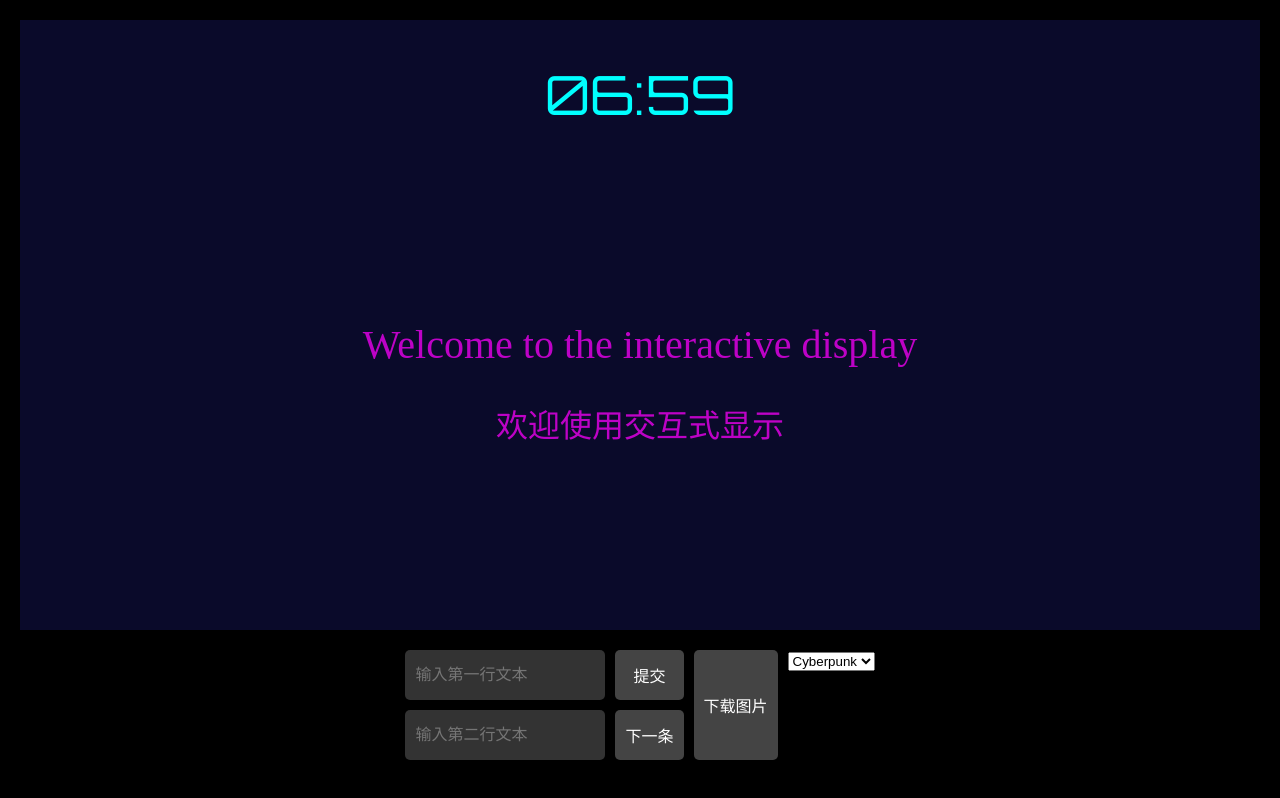
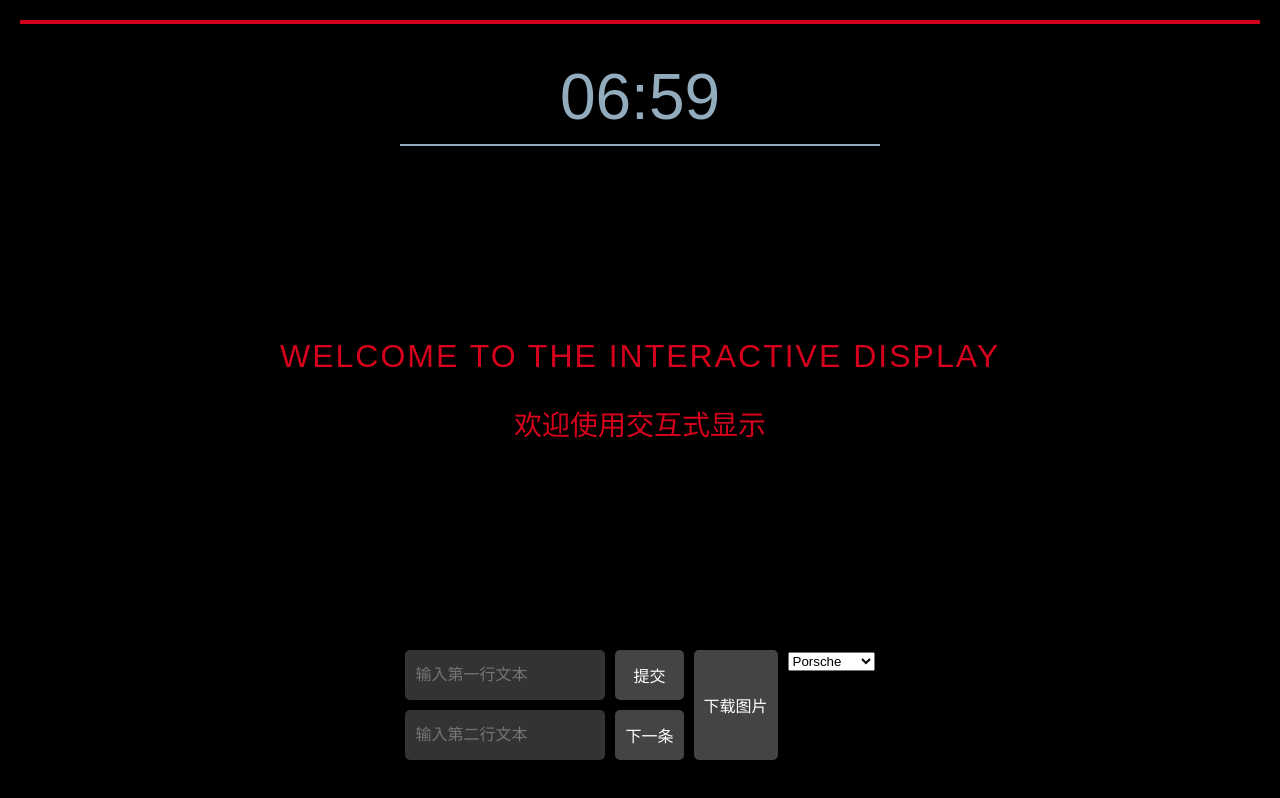
Before and after one commit to SepineTam/lighting, a Next.js app: page / in a window 1280 px wide. Built offline with nearby package versions, Linux system fonts and the light colour scheme.

Commit message:
添加保时捷风格主题

```diff
--- a/app/components/InteractiveDisplay.tsx
+++ b/app/components/InteractiveDisplay.tsx
@@ -4,6 +4,7 @@ import React, { useState, useEffect, useRef } from 'react';
 import styles from './InteractiveDisplay.module.css';
 import config from '../config.json';
 import html2canvas from 'html2canvas';
+import Image from 'next/image';
 
 // 如果您需要使用 Options 类型，可以这样声明：
 type Html2CanvasOptions = Parameters<typeof html2canvas>[1];
@@ -162,28 +163,50 @@ const InteractiveDisplay: React.FC<InteractiveDisplayProps> = ({ initialTheme })
               />
             </>
           )}
+          {currentTheme === 'Porsche' && themeConfig.porscheEffect && themeConfig.porscheEffect.enabled && (
+            <div
+              className={styles.porscheStripe}
+              style={{
+                position: 'absolute',
+                top: 0,
+                left: 0,
+                right: 0,
+                height: themeConfig.porscheEffect.stripeWidth,
+                backgroundColor: themeConfig.porscheEffect.stripeColor,
+                zIndex: 2,
+              }}
+            />
+          )}
         </div>
         <div className={styles.content}>
-          {currentTheme === 'Lighton' ? (
-            <div className={styles.clock} style={themeConfig.clockStyle}>
-              <ClockIcon time={currentTime} />
-            </div>
-          ) : (
+          <div className={styles.clockContainer}>
             <div className={styles.clock} style={themeConfig.clockStyle}>
               {currentTime}
             </div>
-          )}
+            {currentTheme === 'Porsche' && themeConfig.underlineStyle && (
+              <div
+                className={styles.underline}
+                style={{
+                  backgroundColor: themeConfig.underlineStyle.color,
+                  height: themeConfig.underlineStyle.height,
+                  width: `calc(${themeConfig.clockStyle.fontSize} * ${themeConfig.underlineStyle.widthMultiplier} * 5)`, // 5 是时间字符的大致数量
+                  margin: '0 auto',
+                  marginTop: '10px' // 调整此值以改变线条与时间的距离
+                }}
+              />
+            )}
+          </div>
           <div className={styles.textLayer}>
             <div className={styles.displayArea}>
               <p
                 className={styles.englishText}
-                style={currentTheme === 'Cyberpunk' ? themeConfig.englishTextStyle : themeConfig.textStyle}
+                style={currentTheme === 'Porsche' ? themeConfig.englishTextStyle : themeConfig.textStyle}
               >
                 {displayText.en}
               </p>
               <p
                 className={styles.chineseText}
-                style={currentTheme === 'Cyberpunk' ? themeConfig.chineseTextStyle : {...themeConfig.textStyle, fontFamily: "'SimSun', serif"}}
+                style={currentTheme === 'Porsche' ? themeConfig.chineseTextStyle : {...themeConfig.textStyle, fontFamily: "'SimSun', serif"}}
               >
                 {displayText.zh}
               </p>
--- a/app/config.json
+++ b/app/config.json
@@ -1,6 +1,6 @@
 {
-  "themes": ["Halo", "Cyberpunk", "Lighton"],
-  "currentTheme": "Cyberpunk",
+  "themes": ["Halo", "Cyberpunk", "Lighton", "Porsche"],
+  "currentTheme": "Porsche",
   "texts": [
     {
       "en": "Welcome to the interactive display",
--- /dev/null
+++ b/app/themes/Porsche/config.json
@@ -0,0 +1,41 @@
+{
+  "backgroundColor": "#000000",
+  "clockStyle": {
+    "color": "#93acbd",
+    "fontSize": "64px",
+    "fontWeight": "300",
+    "fontFamily": "'Porsche Next', 'Arial', sans-serif"
+  },
+  "underlineStyle": {
+    "color": "#93acbd",
+    "height": "2px",
+    "widthMultiplier": 1.5
+  },
+  "textStyle": {
+    "color": "#D5001C",
+    "fontSize": "28px",
+    "fontWeight": "300",
+    "fontFamily": "'Porsche Next', 'Arial', sans-serif"
+  },
+  "englishTextStyle": {
+    "color": "#D5001C",
+    "fontSize": "32px",
+    "fontWeight": "300",
+    "fontFamily": "'Porsche Next', 'Arial', sans-serif",
+    "textTransform": "uppercase",
+    "letterSpacing": "2px"
+  },
+  "chineseTextStyle": {
+    "color": "#D5001C",
+    "fontSize": "28px",
+    "fontWeight": "300",
+    "fontFamily": "'SimHei', sans-serif"
+  },
+  "accentColor": "#C6C6C6",
+  "porscheEffect": {
+    "enabled": true,
+    "stripeColor": "#D5001C",
+    "stripeWidth": "4px",
+    "stripePosition": "top"
+  }
+}
```
